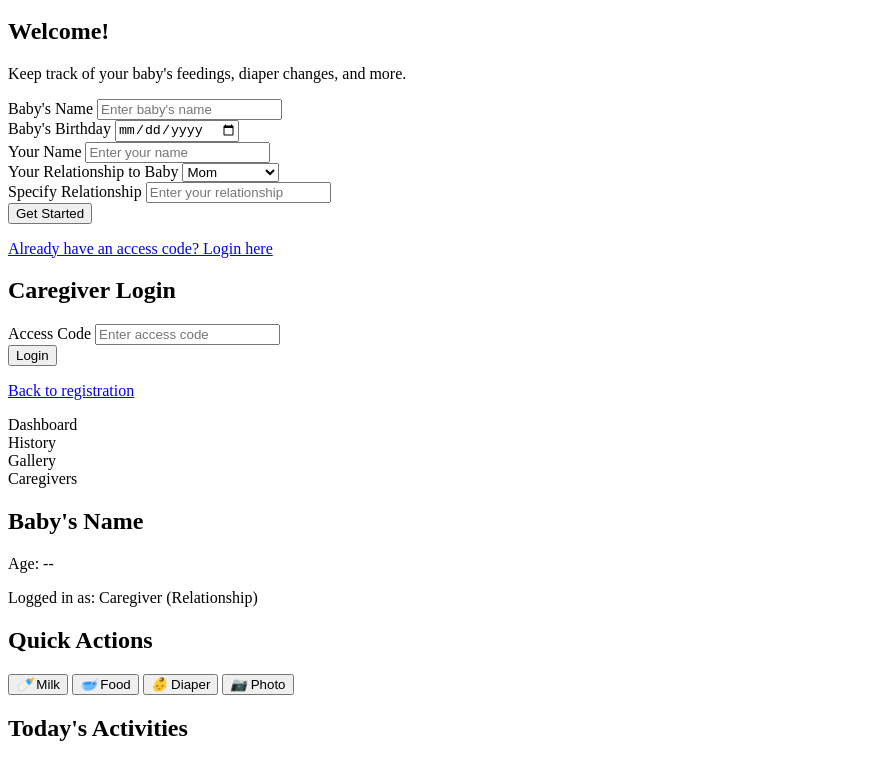
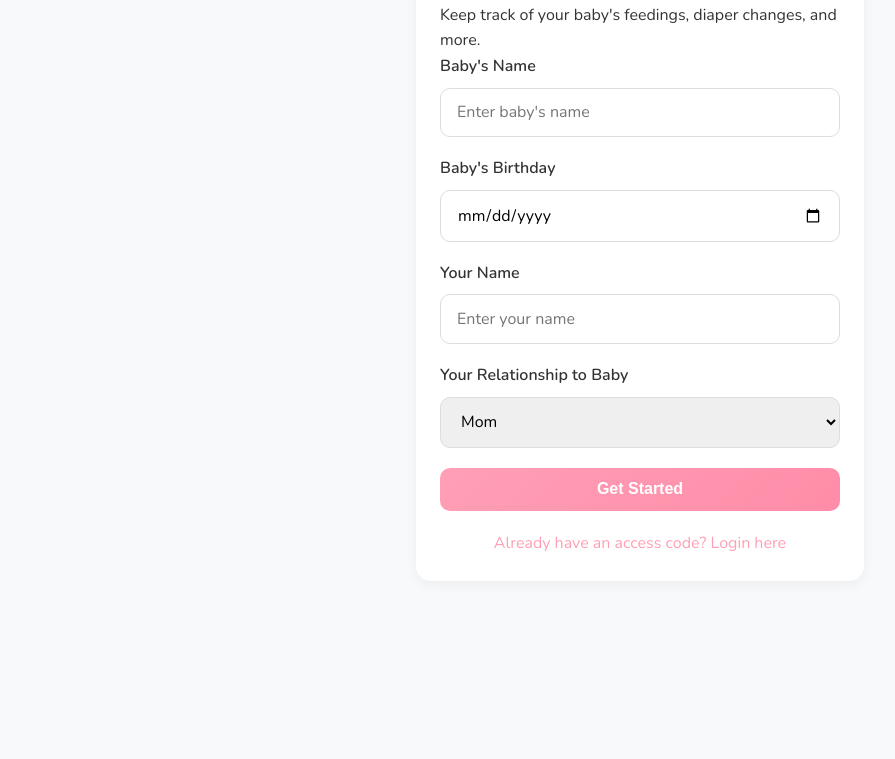
Before and after one commit to ibrahimansoor/baby-tracker, a plain HTML site: page index.html in a window 1280 px wide. Shown: the part 89-848 px from the top of the page, without its empty margins (0-895 px from the left). After the commit the page ends 800 px from the top, so only its background shows below. Drawn offline with nearby package versions, Linux system fonts and the light colour scheme.

Commit message:
index.html

```diff
--- a/index.html
+++ b/index.html
@@ -1,3 +1,12 @@
+<!DOCTYPE html>
+<html lang="en">
+<head>
+  <meta charset="UTF-8">
+  <meta name="viewport" content="width=device-width, initial-scale=1.0">
+  <title>BabyTracker</title>
+  <link rel="stylesheet" href="style.css">
+</head>
+<body>
   <div class="app-container">
     <header>
       <h1>BabyTracker</h1>
@@ -435,6 +444,7 @@
         </div>
       </div>
     </section>
+
     <!-- Edit Milk Feeding Form -->
     <section id="editMilkScreen" class="screen">
       <div class="modal-header">
@@ -579,3 +589,7 @@
       </div>
     </section>
   </div>
+
+  <script src="script.js"></script>
+</body>
+</html>
```
Lines whose indentation alone changed are shown as unchanged.
